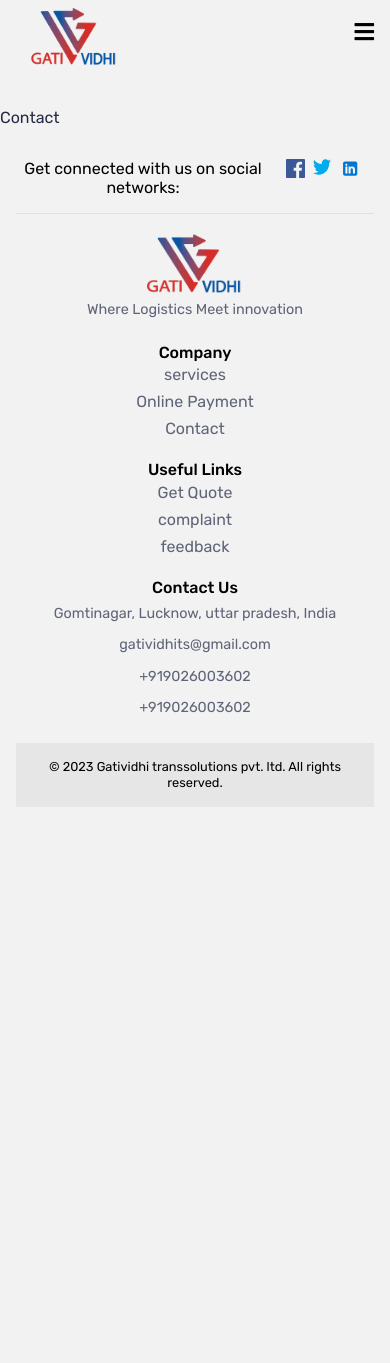
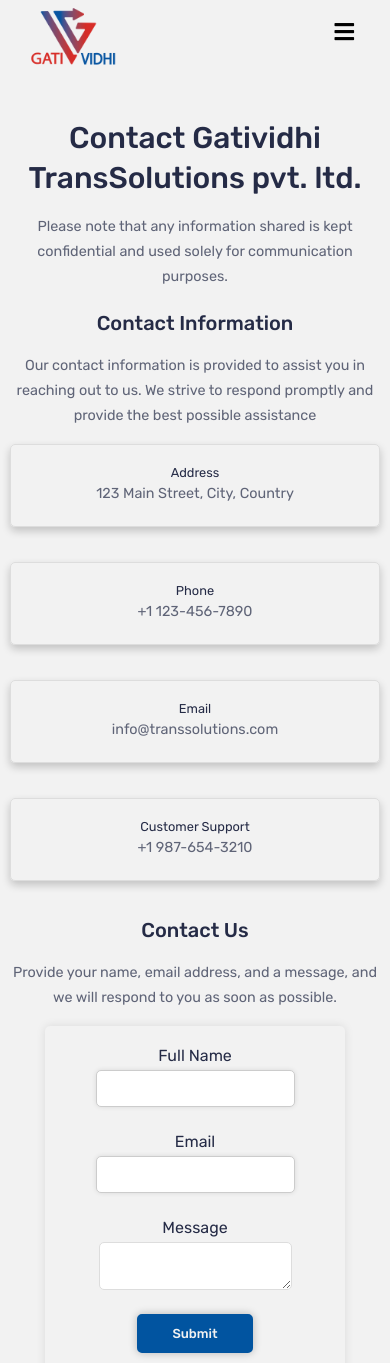
Before and after one commit to pydeep9026/gatividhi-transsolutions-website-client, a React (Create React App) app: page /contact in a window 390 px wide. Shown: the top 1363 px of the page. Before the commit the page ends 844 px from the top, so only its background shows below. Built offline with nearby package versions, Linux system fonts and the light colour scheme.

Commit message:
added contact page component

```diff
--- a/src/components/Button/ButtonStyles.js
+++ b/src/components/Button/ButtonStyles.js
@@ -22,8 +22,8 @@
   ${({ primary }) =>
     primary &&
     css`
-      background-color: var(--color-pry-300);
-      border-color: var(--color-pry-300);
+      background-color:#D52D27 ;
+      border-color:#D52D27;
 
       &:hover {
         color: var(--color-pry-300);
--- /dev/null
+++ b/src/data/Home/servicesdata.js
@@ -0,0 +1,40 @@
+import { FaTruck, FaHome, FaWarehouse, FaBuilding, FaUsers } from 'react-icons/fa';
+
+
+export const Servicesdata = [
+    {
+      title: 'Commercial Moving',
+      description:
+        'We offer efficient and reliable commercial moving services to help your business relocate smoothly.',
+      icon: <FaTruck />,
+      image: 'commercial-moving.jpg',
+    },
+    {
+      title: 'Domestic Moving',
+      description:
+        'Our domestic moving services ensure a hassle-free transition when you are moving to a new home or city.',
+      icon: <FaHome />,
+      image: 'domestic-moving.jpg',
+    },
+    {
+      title: 'Warehousing',
+      description:
+        'Our secure warehousing facilities provide a reliable storage solution for your goods and inventory.',
+      icon: <FaWarehouse />,
+      image: 'warehousing.jpg',
+    },
+    {
+      title: 'Office Moving',
+      description:
+        'We specialize in office moving services, ensuring minimal disruption to your business operations.',
+      icon: <FaBuilding />,
+      image: 'office-moving.jpg',
+    },
+    {
+      title: 'Employee Moving',
+      description:
+        'Our employee moving services help your employees relocate with ease, ensuring a smooth transition.',
+      icon: <FaUsers />,
+      image: 'employee-moving.jpg',
+    },
+  ];
--- /dev/null
+++ b/src/pages/contact/contact.css
@@ -0,0 +1,135 @@
+.contact-page {
+    max-width: 600px;
+    margin: 0 auto;
+    padding: 20px;
+    text-align: center;
+  }
+
+  .contact-header {
+    margin-bottom: 30px;
+  }
+
+  .contact-content {
+    margin-bottom: 20px;
+  }
+
+  .subheader {
+    font-size: 24px;
+    margin-bottom: 10px;
+    text-align: center;
+  }
+
+  .contact-details {
+    display: grid;
+    grid-template-columns: repeat(2, 1fr);
+    grid-gap: 20px;
+    margin-bottom: 20px;
+    text-align: center;
+  }
+
+  .contact-box {
+    border: 1px solid #ddd;
+    padding: 20px;
+    border-radius: 5px;
+    transition: background-color 0.3s ease;
+    text-align: center;
+    transition: box-shadow 0.3s ease-in-out;
+    box-shadow: 0 4px 8px rgba(0, 0, 0, 0.2);
+  }
+
+
+
+
+  .contact-box:hover {
+    box-shadow: none;
+  }
+
+  .box-heading {
+    margin-top: 0;
+  }
+
+  .contact-form {
+    margin-bottom: 50px;
+    text-align: center;
+  }
+
+  .form-group {
+    margin-bottom: 15px;
+    text-align: center;
+  }
+
+  label {
+    display: block;
+    margin-bottom: 5px;
+    text-align: center;
+  }
+
+  input,
+  textarea {
+    width: 100%;
+    padding: 10px;
+    border: 1px solid #ddd;
+    border-radius: 5px;
+    text-align: center;
+  }
+
+
+  .contact-buttons {
+    display: flex;
+    justify-content: center;
+    margin-bottom: 20px;
+  }
+
+  button {
+    margin: 5px;
+    padding: 10px 20px;
+    font-size: 16px;
+    border-radius: 5px;
+  }
+
+
+
+  @media (max-width: 480px) {
+    .contact-page {
+      max-width: 100%;
+      padding: 10px;
+    }
+
+    .contact-header {
+      font-size: 24px;
+      margin-bottom: 20px;
+    }
+
+    .subheader {
+      font-size: 20px;
+      margin-bottom: 5px;
+    }
+
+    .contact-details {
+      grid-template-columns: 1fr;
+    }
+
+    .contact-box {
+      margin-bottom: 15px;
+    }
+
+    .contact-form {
+      margin-bottom: 15px;
+    }
+
+    input,
+    textarea {
+      padding: 8px;
+    }
+
+    .contact-buttons {
+      flex-wrap: wrap;
+      margin-bottom: 10px;
+    }
+
+    button {
+      margin: 5px;
+      padding: 8px 15px;
+      font-size: 14px;
+    }
+  }
--- a/src/pages/contact/contact.jsx
+++ b/src/pages/contact/contact.jsx
@@ -4,6 +4,8 @@
 import { FooterData, Usefullinks } from '../../data/Home/footerSectiondata'
 import Header from '../../components/Header/Header'
 import Footer from '../../components/Footer/Footer'
+import './contact.css'
+import Button from '../../components/Button/Button'
 
 function Contact() {
   return (
@@ -15,7 +17,64 @@
     socialData={socialData}
     style={{top:"10rem"}}
     />
-        Contact
+         <div className="contact-page">
+      <header className="contact-header">
+        <h1>Contact Gatividhi TransSolutions pvt. ltd.</h1>
+        <p className="HeroContentText">Please note that any information shared is kept confidential and used solely for communication purposes.</p>
+      </header>
+      <div className="contact-content">
+        <h2 className="subheader">Contact Information</h2>
+        <p className="HeroContentText"> Our contact information is provided to assist you in reaching out to us. We strive to respond promptly and provide the best possible assistance</p>
+        <div className="contact-details">
+          <div className="contact-box">
+            <h3 className="box-heading">Address</h3>
+            <p>123 Main Street, City, Country</p>
+          </div>
+          <div className="contact-box">
+            <h3 className="box-heading">Phone</h3>
+            <p>+1 123-456-7890</p>
+          </div>
+          <div className="contact-box">
+            <h3 className="box-heading">Email</h3>
+            <p>info@transsolutions.com</p>
+          </div>
+          <div className="contact-box">
+            <h3 className="box-heading">Customer Support</h3>
+            <p>+1 987-654-3210</p>
+          </div>
+        </div>
+      </div>
+      <div className="contact-form">
+        <h2 className="subheader">Contact Us</h2>
+        <p className="HeroContentText">Provide your name, email address, and a message, and we will respond to you as soon as possible.</p>
+        <form>
+          <div className="form-group">
+            <label htmlFor="fullname">Full Name</label>
+            <input type="text" id="fullname" />
+          </div>
+          <div className="form-group">
+            <label htmlFor="email">Email</label>
+            <input type="email" id="email" />
+          </div>
+          <div className="form-group">
+            <label htmlFor="message">Message</label>
+            <textarea id="message"></textarea>
+          </div>
+          <Button type="submit" className="submit-button">
+            Submit
+          </Button>
+        </form>
+      </div>
+      <h4 className="HeroContentHeader">Share Your Thoughts</h4>
+            <p className="HeroContentText">Choose the Appropriate Option Below to File a Complaint, Provide Feedback, or Make a General Inquiry
+</p>
+      <div className="contact-buttons">
+        <Button primary blocked spaced className="complaint-button">Complaint</Button>
+        <Button blocked  secondary spaced className="feedback-button">Provide Feedback</Button>
+        <Button blocked  secondary spaced className="enquiry-button">General Inquiry</Button>
+      </div>
+    </div>
+
         <Footer
     brandData={brandData}
     menuData={menuData}
--- a/src/pages/services/services.css
+++ b/src/pages/services/services.css
@@ -12,6 +12,11 @@
     text-align: center;
     margin: 20px;
     max-width: 300px;
+  }
+
+  .service-icon {
+    font-size: 24px;
+    margin-bottom: 10px;
   }
 
   .service img {
--- a/src/pages/services/services.jsx
+++ b/src/pages/services/services.jsx
@@ -5,7 +5,22 @@
 import Header from '../../components/Header/Header'
 import Footer from '../../components/Footer/Footer'
 import './services.css'
+import { Servicesdata } from '../../data/Home/servicesdata'
 import { heroData } from '../../data/Home/HeroSectionData'
+
+/* <div className="trans-solutions">
+      <h2>Services Offered</h2>
+      {Servicesdata.map((service, index) => (
+        <div className="service" key={index}>
+          <div className="service-icon">{service.icon}</div>
+          <img src={service.image} alt={service.title} />
+          <div className="service-details">
+            <h3>{service.title}</h3>
+            <p>{service.description}</p>
+          </div>
+        </div>
+      ))}
+    </div> */
 
 
 function Services() {
@@ -18,7 +33,6 @@
     socialData={socialData}
     style={{top:"10rem"}}
     />
-        services
 
         <Footer
     brandData={brandData}
```
